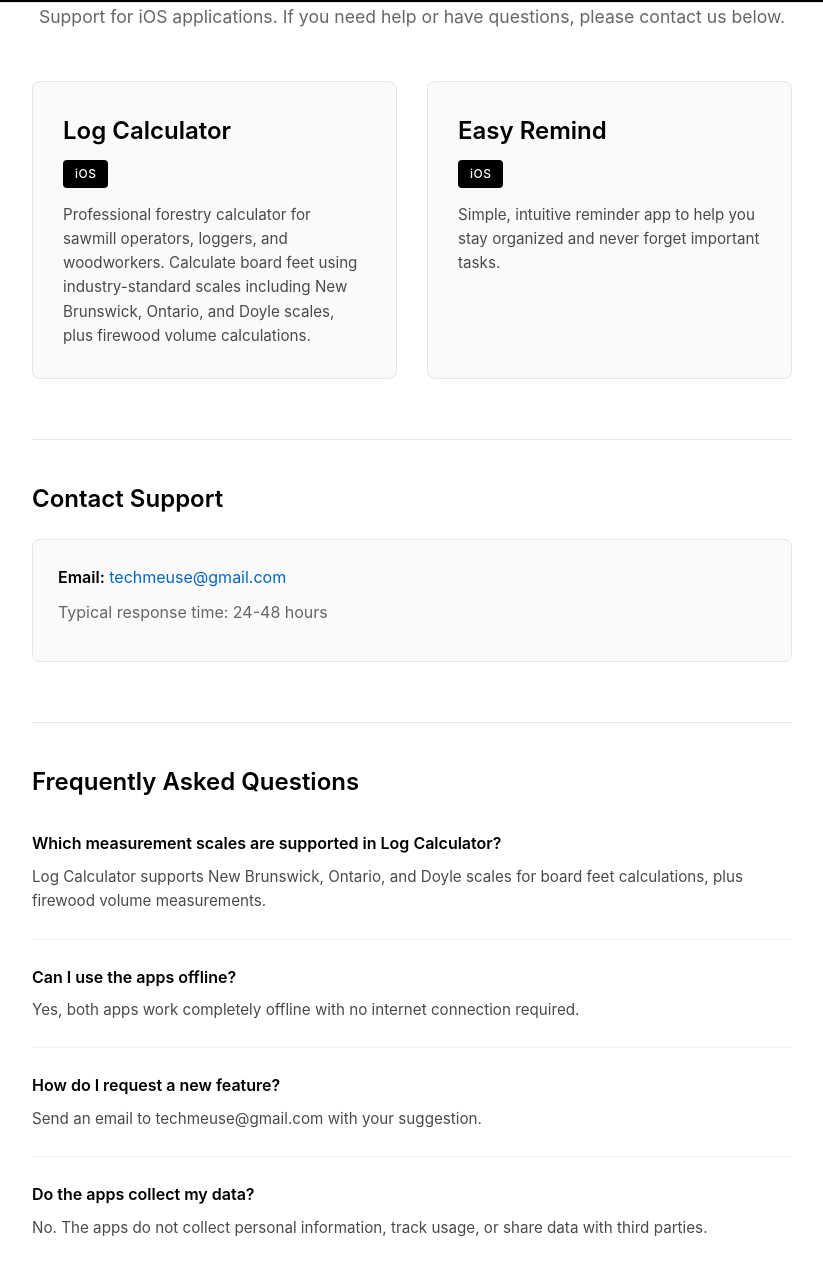
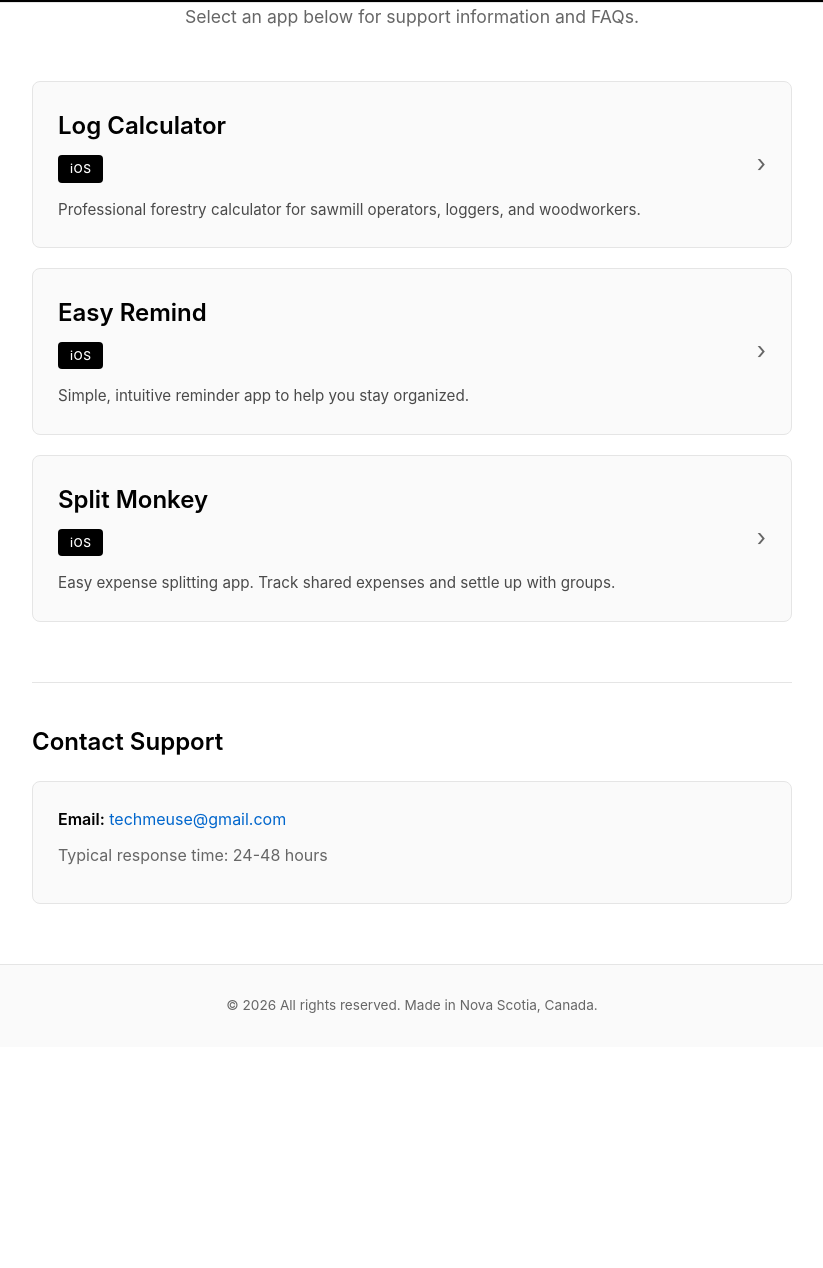
Before and after one commit to TonyMeuse/techmeuse, a plain HTML site: page index.html in a window 1280 px wide. Shown: the part 123-1391 px from the top of the page, without its empty margins (228-1051 px from the left). After the commit the page ends 1170 px from the top, so only its background shows below. Drawn offline with Linux system fonts and the light colour scheme.

Commit message:
Update app card styles and remove FAQ section
Refactor app card layout and styles, removing FAQ section.

```diff
--- a/index.html
+++ b/index.html
@@ -53,17 +53,32 @@
         }
 
         .apps-grid {
-            display: grid;
-            grid-template-columns: repeat(auto-fit, minmax(300px, 1fr));
-            gap: 30px;
             margin-bottom: 60px;
         }
 
         .app-card {
             border: 1px solid #e5e5e5;
             border-radius: 8px;
-            padding: 30px;
+            padding: 25px;
             background: #fafafa;
+            margin-bottom: 20px;
+            cursor: pointer;
+            transition: all 0.3s ease;
+        }
+
+        .app-card:hover {
+            background: #f0f0f0;
+            border-color: #d0d0d0;
+        }
+
+        .app-header {
+            display: flex;
+            justify-content: space-between;
+            align-items: center;
+        }
+
+        .app-title-section {
+            flex: 1;
         }
 
         .app-card h2 {
@@ -81,7 +96,6 @@
             border-radius: 4px;
             font-size: 0.75rem;
             font-weight: 500;
-            margin-bottom: 15px;
             letter-spacing: 0.5px;
         }
 
@@ -89,6 +103,62 @@
             font-size: 0.95rem;
             line-height: 1.6;
             color: #4a4a4a;
+            margin-top: 15px;
+        }
+
+        .arrow {
+            font-size: 1.5rem;
+            color: #666;
+            transition: transform 0.3s ease;
+        }
+
+        .arrow.open {
+            transform: rotate(90deg);
+        }
+
+        .app-details {
+            max-height: 0;
+            overflow: hidden;
+            transition: max-height 0.3s ease;
+        }
+
+        .app-details.open {
+            max-height: 1000px;
+            margin-top: 20px;
+        }
+
+        .app-details-content {
+            padding-top: 20px;
+            border-top: 1px solid #e5e5e5;
+        }
+
+        .detail-section {
+            margin-bottom: 20px;
+        }
+
+        .detail-section h3 {
+            font-size: 1.1rem;
+            font-weight: 600;
+            color: #000;
+            margin-bottom: 10px;
+        }
+
+        .detail-section ul {
+            list-style: none;
+            padding-left: 0;
+        }
+
+        .detail-section li {
+            padding: 5px 0;
+            color: #4a4a4a;
+            font-size: 0.95rem;
+        }
+
+        .detail-section li:before {
+            content: "• ";
+            color: #000;
+            font-weight: bold;
+            margin-right: 8px;
         }
 
         .contact-section {
@@ -135,42 +205,6 @@
             margin-top: 10px;
         }
 
-        .faq-section {
-            border-top: 1px solid #e5e5e5;
-            padding-top: 40px;
-        }
-
-        .faq-section h2 {
-            font-size: 1.5rem;
-            font-weight: 600;
-            margin-bottom: 30px;
-            color: #000;
-        }
-
-        .faq-item {
-            margin-bottom: 25px;
-            padding-bottom: 25px;
-            border-bottom: 1px solid #f0f0f0;
-        }
-
-        .faq-item:last-child {
-            border-bottom: none;
-        }
-
-        .faq-item strong {
-            display: block;
-            font-size: 1rem;
-            font-weight: 600;
-            color: #000;
-            margin-bottom: 8px;
-        }
-
-        .faq-item p {
-            font-size: 0.95rem;
-            color: #4a4a4a;
-            line-height: 1.6;
-        }
-
         footer {
             background-color: #fafafa;
             border-top: 1px solid #e5e5e5;
@@ -193,13 +227,8 @@
                 padding: 40px 20px;
             }
 
-            .apps-grid {
-                grid-template-columns: 1fr;
-                gap: 20px;
-            }
-
             .app-card {
-                padding: 25px;
+                padding: 20px;
             }
 
             section {
@@ -217,20 +246,104 @@
 
     <main class="container">
         <section class="intro">
-            <p>Support for iOS applications. If you need help or have questions, please contact us below.</p>
+            <p>Select an app below for support information and FAQs.</p>
         </section>
 
         <section class="apps-grid">
-            <div class="app-card">
-                <h2>Log Calculator</h2>
-                <span class="badge">iOS</span>
-                <p>Professional forestry calculator for sawmill operators, loggers, and woodworkers. Calculate board feet using industry-standard scales including New Brunswick, Ontario, and Doyle scales, plus firewood volume calculations.</p>
+            <div class="app-card" onclick="toggleApp('logcalc')">
+                <div class="app-header">
+                    <div class="app-title-section">
+                        <h2>Log Calculator</h2>
+                        <span class="badge">iOS</span>
+                        <p>Professional forestry calculator for sawmill operators, loggers, and woodworkers.</p>
+                    </div>
+                    <div class="arrow" id="arrow-logcalc">›</div>
+                </div>
+                <div class="app-details" id="details-logcalc">
+                    <div class="app-details-content">
+                        <div class="detail-section">
+                            <h3>Features</h3>
+                            <ul>
+                                <li>Multiple forestry scales (New Brunswick, Ontario, Doyle)</li>
+                                <li>Firewood volume calculator</li>
+                                <li>Quick and accurate board feet calculations</li>
+                                <li>Works completely offline</li>
+                            </ul>
+                        </div>
+                        <div class="detail-section">
+                            <h3>FAQs</h3>
+                            <p><strong>Which measurement scales are supported?</strong><br>
+                            Log Calculator supports New Brunswick, Ontario, and Doyle scales for board feet calculations, plus firewood volume measurements.</p>
+
+                            <p style="margin-top: 15px;"><strong>Can I use this app offline?</strong><br>
+                            Yes! Log Calculator works completely offline with no internet connection required.</p>
+                        </div>
+                    </div>
+                </div>
             </div>
 
-            <div class="app-card">
-                <h2>Easy Remind</h2>
-                <span class="badge">iOS</span>
-                <p>Simple, intuitive reminder app to help you stay organized and never forget important tasks.</p>
+            <div class="app-card" onclick="toggleApp('remind')">
+                <div class="app-header">
+                    <div class="app-title-section">
+                        <h2>Easy Remind</h2>
+                        <span class="badge">iOS</span>
+                        <p>Simple, intuitive reminder app to help you stay organized.</p>
+                    </div>
+                    <div class="arrow" id="arrow-remind">›</div>
+                </div>
+                <div class="app-details" id="details-remind">
+                    <div class="app-details-content">
+                        <div class="detail-section">
+                            <h3>Features</h3>
+                            <ul>
+                                <li>Easy-to-use interface</li>
+                                <li>Smart notifications</li>
+                                <li>Quick reminder creation</li>
+                                <li>Reliable and lightweight</li>
+                            </ul>
+                        </div>
+                        <div class="detail-section">
+                            <h3>FAQs</h3>
+                            <p><strong>How do I set up notifications?</strong><br>
+                            The app will request notification permissions on first launch. You can manage these in your iPhone Settings.</p>
+
+                            <p style="margin-top: 15px;"><strong>Does the app work offline?</strong><br>
+                            Yes, Easy Remind works completely offline.</p>
+                        </div>
+                    </div>
+                </div>
+            </div>
+
+            <div class="app-card" onclick="toggleApp('split')">
+                <div class="app-header">
+                    <div class="app-title-section">
+                        <h2>Split Monkey</h2>
+                        <span class="badge">iOS</span>
+                        <p>Easy expense splitting app. Track shared expenses and settle up with groups.</p>
+                    </div>
+                    <div class="arrow" id="arrow-split">›</div>
+                </div>
+                <div class="app-details" id="details-split">
+                    <div class="app-details-content">
+                        <div class="detail-section">
+                            <h3>Features</h3>
+                            <ul>
+                                <li>Split expenses with friends and groups</li>
+                                <li>Track who owes what</li>
+                                <li>Simple and straightforward interface</li>
+                                <li>Keep history of shared expenses</li>
+                            </ul>
+                        </div>
+                        <div class="detail-section">
+                            <h3>FAQs</h3>
+                            <p><strong>How does expense splitting work?</strong><br>
+                            Add an expense, select who it should be split between, and Split Monkey automatically calculates who owes what.</p>
+
+                            <p style="margin-top: 15px;"><strong>Can I split expenses unevenly?</strong><br>
+                            Yes, you can customize how expenses are divided among group members.</p>
+                        </div>
+                    </div>
+                </div>
             </div>
         </section>
 
@@ -241,34 +354,37 @@
                 <p class="note">Typical response time: 24-48 hours</p>
             </div>
         </section>
-
-        <section class="faq-section">
-            <h2>Frequently Asked Questions</h2>
-
-            <div class="faq-item">
-                <strong>Which measurement scales are supported in Log Calculator?</strong>
-                <p>Log Calculator supports New Brunswick, Ontario, and Doyle scales for board feet calculations, plus firewood volume measurements.</p>
-            </div>
-
-            <div class="faq-item">
-                <strong>Can I use the apps offline?</strong>
-                <p>Yes, both apps work completely offline with no internet connection required.</p>
-            </div>
-
-            <div class="faq-item">
-                <strong>How do I request a new feature?</strong>
-                <p>Send an email to techmeuse@gmail.com with your suggestion.</p>
-            </div>
-
-            <div class="faq-item">
-                <strong>Do the apps collect my data?</strong>
-                <p>No. The apps do not collect personal information, track usage, or share data with third parties.</p>
-            </div>
-        </section>
     </main>
 
     <footer>
         <p>&copy; 2026 All rights reserved. Made in Nova Scotia, Canada.</p>
     </footer>
+
+    <script>
+        function toggleApp(appId) {
+            const details = document.getElementById('details-' + appId);
+            const arrow = document.getElementById('arrow-' + appId);
+
+            // Close all other apps
+            const allDetails = document.querySelectorAll('.app-details');
+            const allArrows = document.querySelectorAll('.arrow');
+
+            allDetails.forEach(detail => {
+                if (detail.id !== 'details-' + appId) {
+                    detail.classList.remove('open');
+                }
+            });
+
+            allArrows.forEach(arr => {
+                if (arr.id !== 'arrow-' + appId) {
+                    arr.classList.remove('open');
+                }
+            });
+
+            // Toggle current app
+            details.classList.toggle('open');
+            arrow.classList.toggle('open');
+        }
+    </script>
 </body>
 </html>
```
